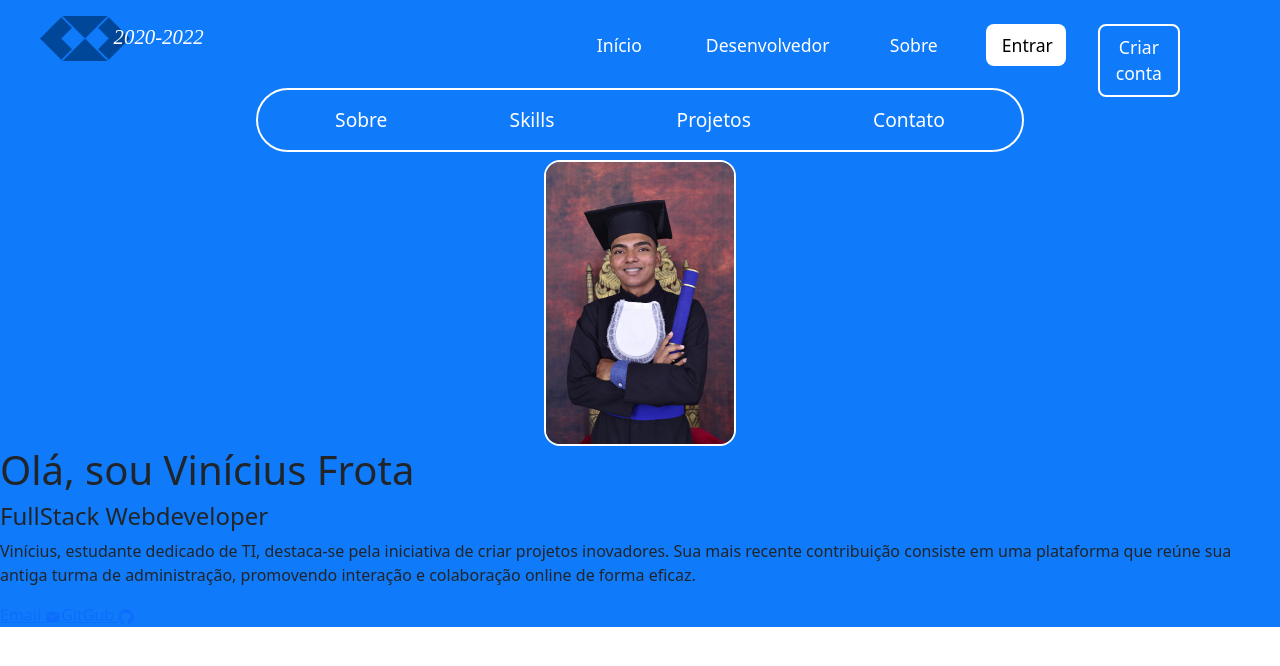
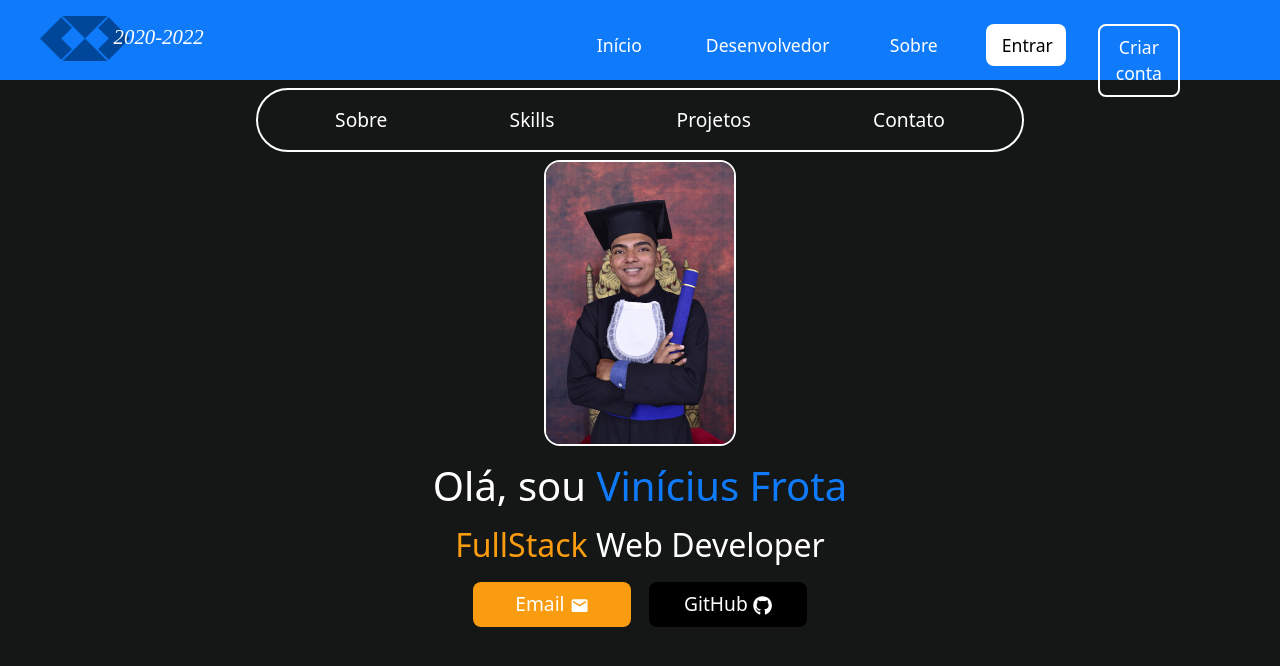
Before and after one commit to viniciuss1001/ProjetoAdm, a React (Create React App) app: page /dev in a window 1280 px wide. Shown: the top 666 px of the page. Built offline with nearby package versions, Linux system fonts and the light colour scheme; no server answers; a web font is replaced by a local one.

Commit message:
About dev started
início da criação da página sobre o desenvolvedor

```diff
--- a/package.json
+++ b/package.json
@@ -3,6 +3,8 @@
   "version": "0.1.0",
   "private": true,
   "dependencies": {
+    "@mui/material": "^5.14.19",
+    "@mui/styled-engine-sc": "^6.0.0-alpha.7",
     "@testing-library/jest-dom": "^5.17.0",
     "@testing-library/react": "^13.4.0",
     "@testing-library/user-event": "^13.5.0",
--- a/src/pages/developer/Components/About/AboutDev.jsx
+++ b/src/pages/developer/Components/About/AboutDev.jsx
@@ -1,10 +1,11 @@
 import React from 'react'
-import Dev from '../../Dev'
 import NavbarDev from '../Navbar/NavbarDev'
+import styles from './AboutDev.module.css'
+//style from timeline
 
 const AboutDev = () => {
   return (
-    <div>
+    <div className={styles.div}>
       <NavbarDev />
       sobre o desenvolvedor
 
--- a/src/pages/developer/Components/About/AboutDev.module.css
+++ b/src/pages/developer/Components/About/AboutDev.module.css
@@ -0,0 +1,7 @@
+.div{
+    background-color: #151717;
+    display: flex;
+    flex-direction: column;
+    height: 95vh;
+    color: #fff;
+}
--- a/src/pages/developer/Components/Navbar/NavbarDev.module.css
+++ b/src/pages/developer/Components/Navbar/NavbarDev.module.css
@@ -26,5 +26,6 @@
     transition: .3s ease;
 }
 .link:hover{
-    background-color: #ffffff5a;
+    color: #0F7BFA;
+    background-color: #ffff;
 }
--- a/src/pages/developer/Dev.jsx
+++ b/src/pages/developer/Dev.jsx
@@ -1,6 +1,7 @@
 import { Link, NavLink } from 'react-router-dom'
 //style
 import styles from './Dev.module.css'
+import bg from './Assets/back.jpg'
 //components
 import NavbarDev from './Components/Navbar/NavbarDev'
 import dev from './Assets/Dev.jpg'
@@ -13,17 +14,18 @@ const Dev = () => {
     <div className={styles.div}>
       <NavbarDev />
       <img src={dev} alt='Vinícius Frota' className={styles.img}/>
-      <h1 className={styles.title}>Olá, sou Vinícius Frota</h1>
-      <h4 className={styles.subtitle}>FullStack Webdeveloper</h4>
-      <p className={styles.text}>
-        Vinícius, estudante dedicado de TI, destaca-se pela iniciativa de criar projetos inovadores. Sua mais recente contribuição consiste em uma plataforma que reúne sua antiga turma de administração, promovendo interação e colaboração online de forma eficaz.
-      </p>
+      <h1 className={styles.title}>Olá, sou <span>Vinícius Frota</span></h1>
+      <h4 className={styles.subtitle}><span>FullStack</span> Web Developer</h4>
       <div className={styles.linkcont}>
-        <Link to='https://mail.google.com/mail/u/0/#inbox?compose=CllgCJZZzXkvJXlnfXBntTDZpqCVjQhJFSdNfZpsRffrNrXCNjqDqsjLDQZtGVrvcjNlfvJtpdq'>
+        <Link
+        className={styles.email}
+        to='https://mail.google.com/mail/u/0/#inbox?compose=CllgCJZZzXkvJXlnfXBntTDZpqCVjQhJFSdNfZpsRffrNrXCNjqDqsjLDQZtGVrvcjNlfvJtpdq'>
           Email <MdEmail />
         </Link >
-        <Link to='https://github.com/viniciuss1001'>
-          GitGub <FaGithub />
+        <Link
+        className={styles.github}
+        to='https://github.com/viniciuss1001'>
+          GitHub <FaGithub />
         </Link>
       </div>
     </div>
--- a/src/pages/developer/Dev.module.css
+++ b/src/pages/developer/Dev.module.css
@@ -1,8 +1,14 @@
 .div{
-    background-color: #0F7BFA;
+    /*
+    background-image: url('./Assets/back.jpg');
+    background-position: center;
+    background-repeat: no-repeat;
+    background-size: cover;
+    */
+    background-color: #151717;
     display: flex;
     flex-direction: column;
-    height: 100%;
+    height: 95vh;
 }
 
 .img{
@@ -13,3 +19,66 @@
     display: flex;
     margin: 0 auto;
 }
+.title{
+    font-size: 2.5rem;
+    margin: 1rem auto;
+    color: #fff;
+    text-align: center;
+}
+.title span{
+    color: #0F7BFA;
+}
+.subtitle{
+    color: #fff;
+    font-size: 2rem;
+    font-weight: 500;
+    text-align: center;
+}
+.subtitle span{
+    color: #fa9c0f;
+}
+.linkcont{
+    width: 30%;
+    height: 4rem;
+    margin: 0 auto;
+    padding: .5rem 1rem;
+    display: flex;
+    justify-content: space-around;
+    background-color: none;
+}
+.email{
+    margin: auto;
+    padding: .5rem 1rem;
+    width: 45%;
+    color: #fff;
+    font-size: 1.2rem;
+    font-weight: 400;
+    background-color: #fa9c0f;
+    border: none;
+    border-radius: .5rem;
+    align-items: center;
+    text-align: center;
+    text-decoration: none;
+    transition: .3s ease;
+}.email:hover{
+    border: 1px solid #fff;
+    background-color: #e6a84c;
+}
+.github{
+    margin: auto;
+    padding: .5rem 1rem;
+    width: 45%;
+    color: #fff;
+    font-size: 1.2rem;
+    font-weight: 400;
+    background-color: #000;
+    border: none;
+    border-radius: .5rem;
+    align-items: center;
+    text-align: center;
+    text-decoration: none;
+    transition: .3s ease;
+}.github:hover{
+    background-color: #151717;
+    border: 1px solid #ffff;
+}
```
Also changed, not shown: 2 other files (tests, documents, lock files or other folders).
